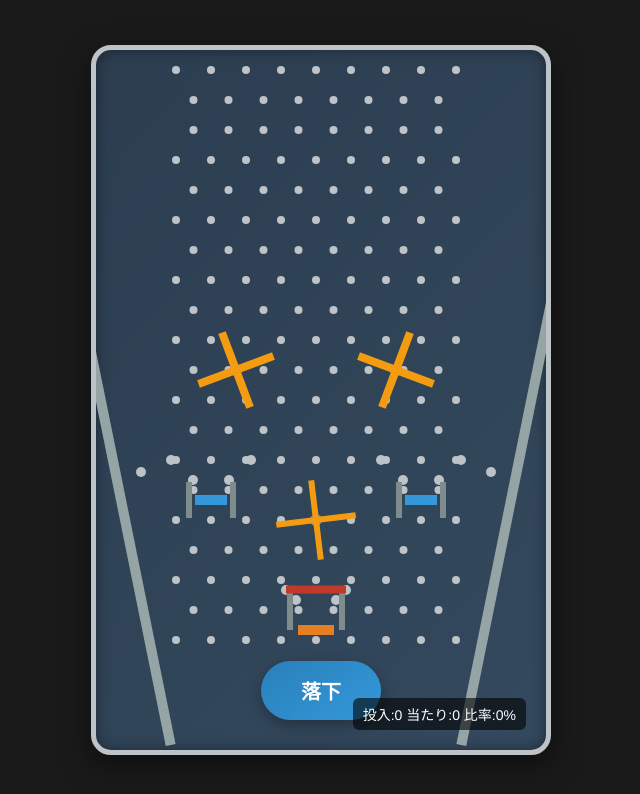
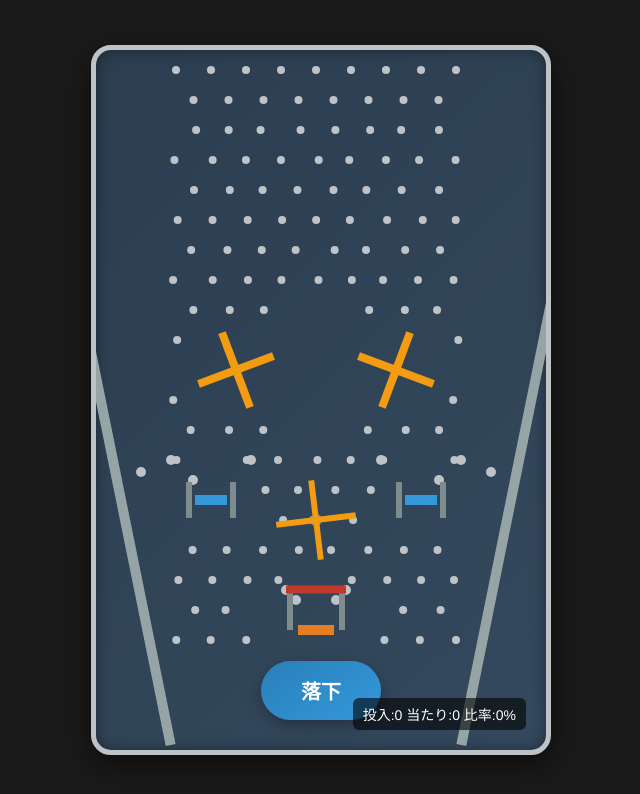
Before and after one commit to yanagi-jabee-28/GAMA-pachinko, a plain HTML site: page index.html in a window 1280 px wide. Shown: the whole page, without its empty margins (319-959 px from the left). Drawn offline with nearby package versions, Linux system fonts and the light colour scheme.

Commit message:
釘の配置を調整し、スタックしやすい領域を設定。ジッタを追加してボールの噛み合いを減少。チューリップ入口近辺の釘を除外し、玉の再投下時に色を変更する機能を実装。

```diff
--- a/index.html
+++ b/index.html
@@ -208,25 +208,40 @@
 
 		const rows = 18;
 
+		// スタックしやすい領域（風車・へそ・チューリップ周辺）は釘を減らす / ジッタを入れる
+		const cx = GAME_WIDTH / 2 + globalXOffset;
+		const exclusionZones = [
+			{ x: cx, y: 320, r: 70 }, // 中央風車周辺
+			{ x: cx - 80, y: 320, r: 50 }, // 左風車
+			{ x: cx + 80, y: 320, r: 50 }, // 右風車
+			{ x: cx, y: 580, r: 60 }, // startChucker 上（半径拡大）
+			{ x: 120 + globalXOffset, y: 450, r: 48 }, // tulip left（半径拡大）
+			{ x: GAME_WIDTH - 120 + globalXOffset, y: 450, r: 48 } // tulip right（半径拡大）
+		];
+
 		for (let row = 0; row < rows; row++) {
 			const y = 80 + row * 30;
 
-			if (row % 2 === 0) { // 偶数行 (0, 2, 4...)
-				const cols = 8;
+			const isEven = (row % 2 === 0);
+			const cols = isEven ? 8 : 9;
 			const rowWidth = (cols - 1) * spacing;
-				const xOffset = (GAME_WIDTH - rowWidth) / 2 + globalXOffset; // ★変更点
+			const xOffset = (GAME_WIDTH - rowWidth) / 2 + globalXOffset; // 中央揃え
+
 			for (let col = 0; col < cols; col++) {
-					const x = xOffset + col * spacing;
+				// 軽いジッタで完全な格子を崩し、ボールの噛み合いを減らす
+				const jitterX = (Math.random() - 0.5) * 6; // +/-3px
+				const x = xOffset + col * spacing + jitterX;
+
+				// 除外ゾーンに入る場合はスキップ（釘を置かない）
+				let skip = false;
+				for (let z of exclusionZones) {
+					const dx = x - z.x;
+					const dy = y - z.y;
+					if (dx * dx + dy * dy < z.r * z.r) { skip = true; break; }
+				}
+				if (skip) continue;
+
 				pegs.push(Bodies.circle(x, y, 4, pegOptions));
-				}
-			} else { // 奇数行 (1, 3, 5...)
-				const cols = 9;
-				const rowWidth = (cols - 1) * spacing;
-				const xOffset = (GAME_WIDTH - rowWidth) / 2 + globalXOffset; // ★変更点
-				for (let col = 0; col < cols; col++) {
-					const x = xOffset + col * spacing;
-					pegs.push(Bodies.circle(x, y, 4, pegOptions));
-				}
 			}
 		}
 		Composite.add(world, pegs);
@@ -268,7 +283,19 @@
 		extraPegs.push(Bodies.circle(tulipLeftX - 70, tulipY - 8, 5, pegOptions));
 		extraPegs.push(Bodies.circle(tulipRightX + 70, tulipY - 8, 5, pegOptions));
 
-		Composite.add(world, extraPegs);
+		// extraPegs のうち、チューリップ入口近辺にスタックしやすいものは除外する
+		const filteredExtraPegs = extraPegs.filter(p => {
+			const px = p.position.x;
+			const py = p.position.y;
+			// 左チューリップ入口付近の除外矩形
+			const leftX = tulipLeftX;
+			if (px > leftX + 8 && px < leftX + 54 && py > tulipY - 10 && py < tulipY + 30) return false;
+			// 右チューリップ入口付近の除外矩形
+			const rightX = tulipRightX;
+			if (px > rightX - 54 && px < rightX - 8 && py > tulipY - 10 && py < tulipY + 30) return false;
+			return true;
+		});
+		Composite.add(world, filteredExtraPegs);
 
 		// --- 風車（回転障害）の作成: 複合ボディを回転させて玉を妨害 ---
 		const windmills = [];
@@ -381,14 +408,17 @@
 			dropInterval = null;
 		}
 
-		function dropBall() {
+		// dropBall: optional options { fromBlue: boolean }
+		function dropBall(options = {}) {
 			const randomX = GAME_WIDTH / 2 + globalXOffset + (Math.random() - 0.5) * 100; // ★変更点
+			const color = options.fromBlue ? '#3498db' : '#ecf0f1';
 			const ball = Bodies.circle(randomX, -20, 7, {
 				label: 'ball', restitution: 0.9, friction: 0.05,
-				render: { fillStyle: '#ecf0f1' }
+				render: { fillStyle: color }
 			});
+			if (options.fromBlue) ball.isFromBlue = true;
 			Composite.add(world, ball);
-			// カウント更新
+			// カウント更新（再投下は totalDrops に含めるかは設計次第だが、ここでは含める）
 			totalDrops++;
 			updateStats();
 		}
@@ -447,14 +477,20 @@
 					case 'startChucker':
 						// 上から入った場合のみ当たり扱いにする
 						if (isTopHit(ball, other)) {
+							// オレンジ当たりにするには元が青であることが必要
+							if (ball.isFromBlue) {
 								handleHit(ball, '#e67e22');
 								orangeHits++;
 								updateStats();
+							} else {
+								// 青化されていない場合は無効（ノーヒット扱い）
+							}
 						}
 						break;
 					case 'tulip':
 						if (isTopHit(ball, other)) {
-							handleHit(ball, '#3498db');
+							// チューリップは青として扱い、球を回収して再投下する
+							handleTulipHit(ball);
 							blueHits++;
 							updateStats();
 						}
@@ -478,15 +514,27 @@
 			});
 		});
 
-		// センサーにヒットした玉を色を変えてから消す演出
+		// センサーにヒットした玉を色を変えてから消す演出（通常）
 		function handleHit(ball, color) {
-			if (!ball.isHitting) {
+			if (!ball || ball.isHitting) return;
 			ball.isHitting = true; // 多重ヒット防止
 			ball.render.fillStyle = color;
+			setTimeout(() => { Composite.remove(world, ball); }, 100);
+		}
+
+		// チューリップに入った玉: 青扱いにしてリドロップする
+		function handleTulipHit(ball) {
+			if (!ball || ball.isHitting) return;
+			ball.isHitting = true;
+			// 青として見た目を変える
+			ball.isFromBlue = true;
+			ball.render.fillStyle = '#3498db';
+			// 少し待ってから削除して再投下
 			setTimeout(() => {
-					Composite.remove(world, ball);
-				}, 100); // すぐに消す
-			}
+				try { Composite.remove(world, ball); } catch (e) {}
+				// 再投下は fromBlue フラグを付ける
+				dropBall({ fromBlue: true });
+			}, 200);
 		}
 
 		function showMessage(text, duration = 2000) {
```
Lines whose indentation alone changed are shown as unchanged.
